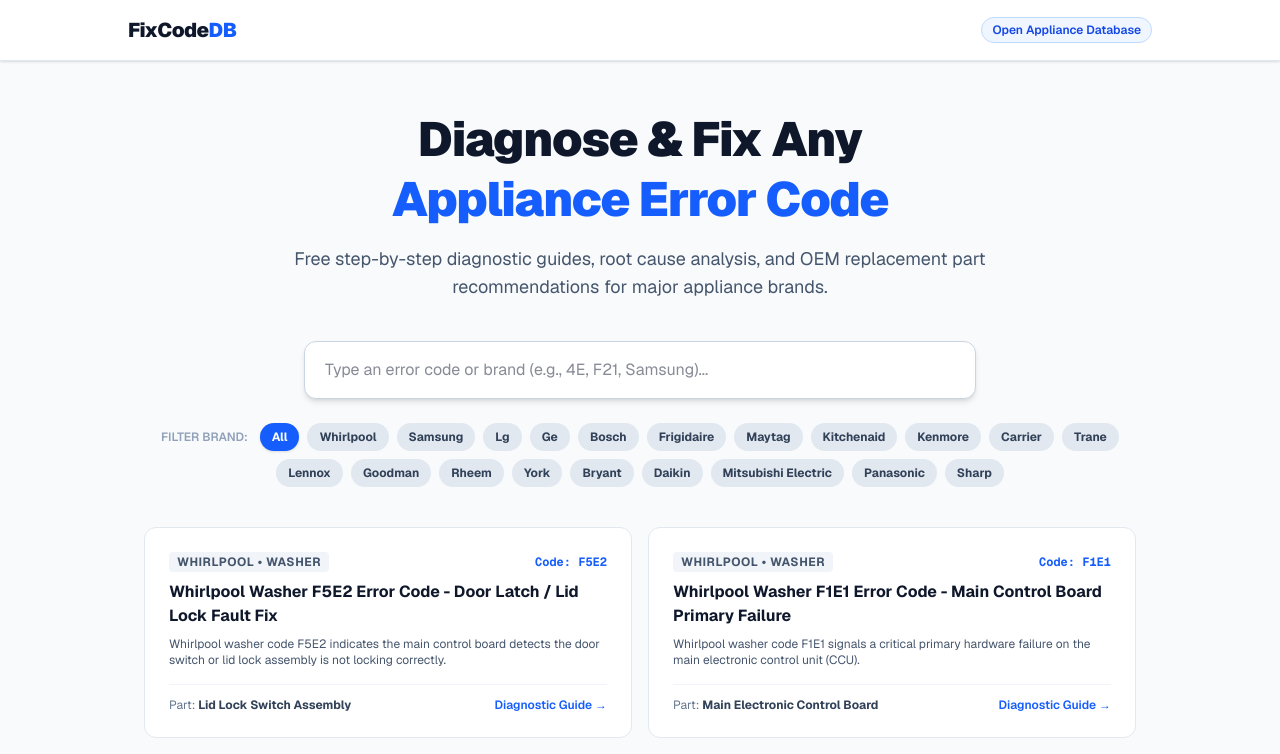
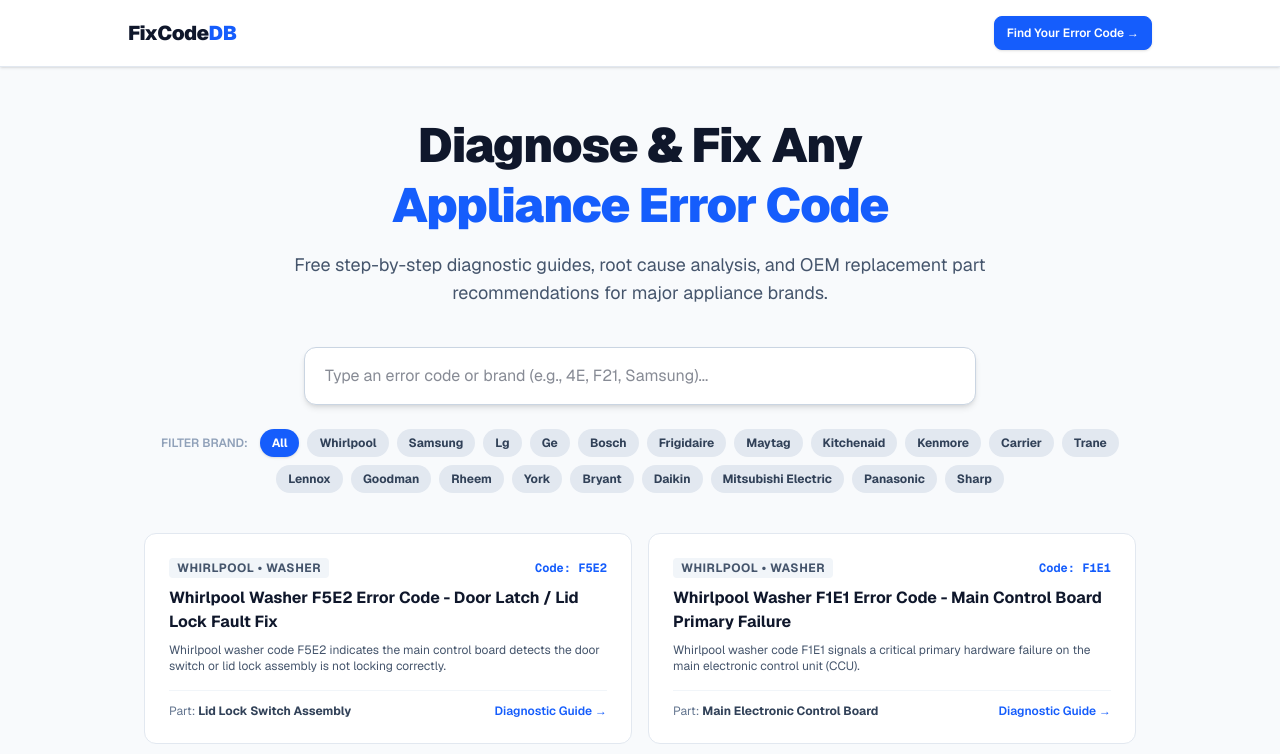
Before and after one commit to andy3145/fixcodes, a Next.js app: page / in a window 1280 px wide. Shown: the top 754 px of the page. Built offline with nearby package versions, Linux system fonts and the light colour scheme.

Commit message:
Replace static text with link to error code database

```diff
--- a/src/app/page.tsx
+++ b/src/app/page.tsx
@@ -1,4 +1,3 @@
-import Metadata from 'next';
 import codesData from '@/data/codes.json';
 import SearchSection from '@/components/SearchSection';
 import Link from 'next/link';
@@ -89,9 +88,12 @@
                         <Link href="/" className="text-xl font-black text-slate-900 tracking-tight">
                             FixCode<span className="text-blue-600">DB</span>
                         </Link>
-                        <span className="text-xs font-semibold px-2.5 py-1 bg-blue-50 text-blue-700 rounded-full border border-blue-200">
-                            Open Appliance Database
-                        </span>
+                        <Link
+                            href="/#error-code-database"
+                            className="text-xs font-semibold px-3 py-2 bg-blue-600 hover:bg-blue-700 text-white rounded-lg border border-blue-600 transition-colors shadow-sm"
+                        >
+                            Find Your Error Code →
+                        </Link>
                     </div>
                 </header>
 
```
